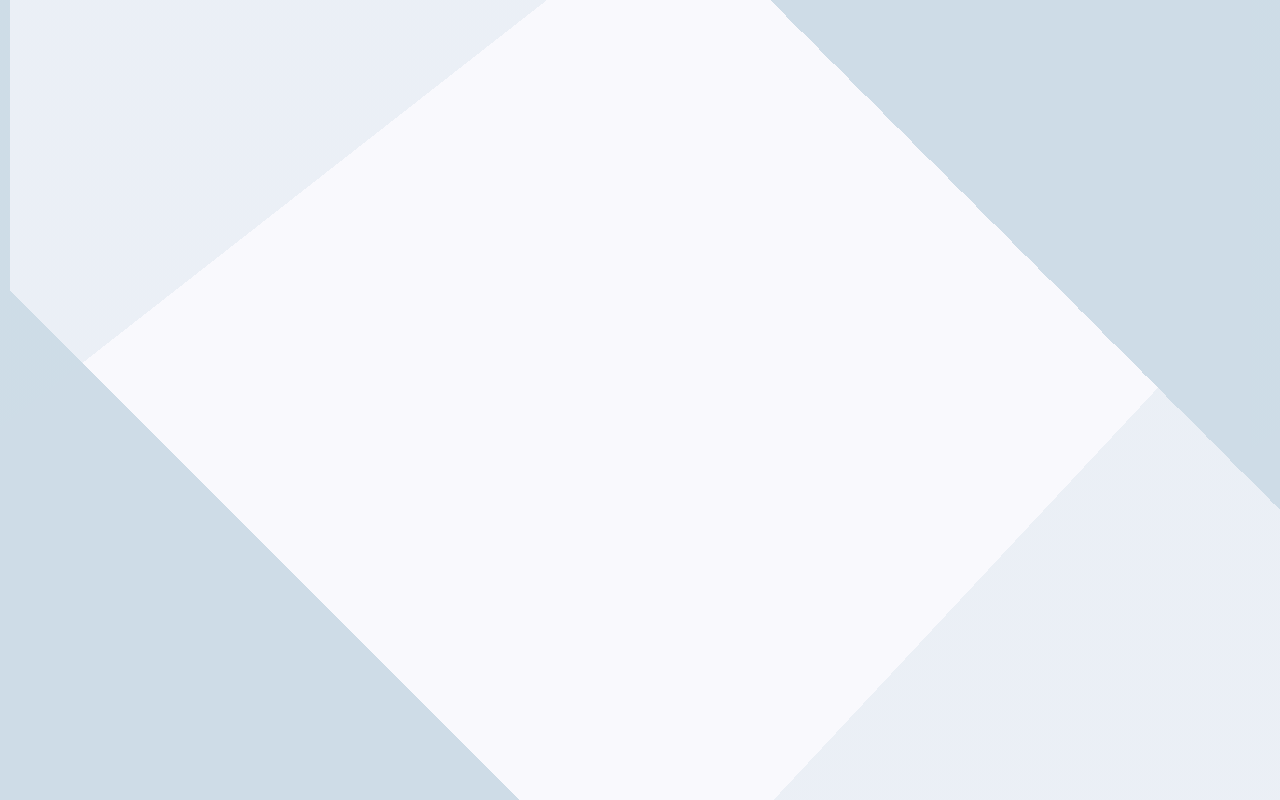
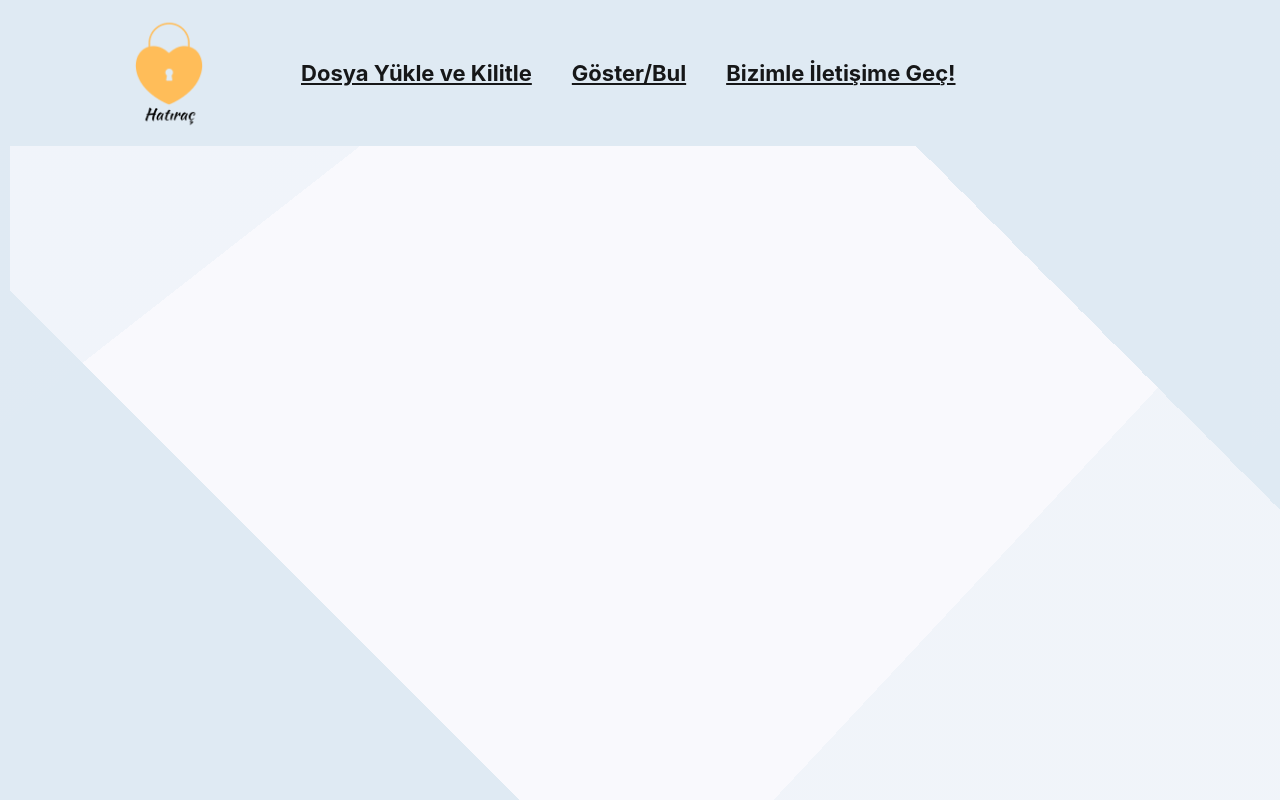
Before and after one commit to kagantemizkan/hatirac-frontend, a React (Create React App) app: page / in a window 1280 px wide. Before the commit this address had no page. Built offline with nearby package versions, Linux system fonts and the light colour scheme.

Commit message:
added home 1-header

```diff
--- a/public/index.html
+++ b/public/index.html
@@ -1,18 +1,28 @@
 <!DOCTYPE html>
 <html lang="tr">
+
 <head>
   <meta charset="utf-8" />
   <link rel="icon" href="./logo.png" />
   <meta name="viewport" content="width=device-width, initial-scale=1" />
-    <meta
-      name="description"
-      content="Hatıraç, Zaman Kapsülü, Anı Kilidi, Hatıra Kutusu, Anı Kutusu, Zaman Kutusu"
-    />
+  <meta name="description" content="Hatıraç, Zaman Kapsülü, Anı Kilidi, Hatıra Kutusu, Anı Kutusu, Zaman Kutusu" />
   <link rel="manifest" href="%PUBLIC_URL%/manifest.json" />
-    <link rel="stylesheet" href="https://cdn.jsdelivr.net/npm/bootstrap@4.6.2/dist/css/bootstrap.min.css" integrity="sha384-xOolHFLEh07PJGoPkLv1IbcEPTNtaed2xpHsD9ESMhqIYd0nLMwNLD69Npy4HI+N" crossorigin="anonymous">
+  <link rel="stylesheet" href="https://cdn.jsdelivr.net/npm/bootstrap@4.6.2/dist/css/bootstrap.min.css"
+    integrity="sha384-xOolHFLEh07PJGoPkLv1IbcEPTNtaed2xpHsD9ESMhqIYd0nLMwNLD69Npy4HI+N" crossorigin="anonymous">
   <title>Hatıraç</title>
 </head>
+
 <body>
   <div id="root"></div>
+  <script src="https://code.jquery.com/jquery-3.3.1.slim.min.js"
+    integrity="sha384-q8i/X+965DzO0rT7abK41JStQIAqVgRVzpbzo5smXKp4YfRvH+8abtTE1Pi6jizo"
+    crossorigin="anonymous"></script>
+  <script src="https://cdn.jsdelivr.net/npm/popper.js@1.14.3/dist/umd/popper.min.js"
+    integrity="sha384-ZMP7rVo3mIykV+2+9J3UJ46jBk0WLaUAdn689aCwoqbBJiSnjAK/l8WvCWPIPm49"
+    crossorigin="anonymous"></script>
+  <script src="https://cdn.jsdelivr.net/npm/bootstrap@4.1.3/dist/js/bootstrap.min.js"
+    integrity="sha384-ChfqqxuZUCnJSK3+MXmPNIyE6ZbWh2IMqE241rYiqJxyMiZ6OW/JmZQ5stwEULTy"
+    crossorigin="anonymous"></script>
 </body>
+
 </html>
--- a/src/components/App.js
+++ b/src/components/App.js
@@ -3,11 +3,13 @@ import ShowFiles from './pages/ShowFiles';
 import ShowFilesWithId from "./pages/ShowFilesWithId";
 import FileUploader from "./pages/FileUploader";
 import '../styles/app.css'
+import Home from "./pages/Home";
 
 function App() {
   return (
     <>
     <Routes>
+        <Route path='/' element={<Home />} />
         <Route path='/upload' element={<FileUploader />} />
         <Route path='/show' element={<ShowFiles />} />
         <Route path='/show/:id' element={<ShowFilesWithId />} />
--- /dev/null
+++ b/src/components/HomeComponents/Header.js
@@ -0,0 +1,34 @@
+/* eslint-disable jsx-a11y/anchor-is-valid */
+import React from 'react'
+import LogoText from '../../images/logoText.png'
+import '../../styles/HomeStyles/header.scss'
+
+const Header = () => {
+    return (
+        <nav className="navbar navbar-expand-lg navbar-light bg-lightBlue">
+            <div className='container'>
+                <a className="navbar-brand ml-4" href="/">
+                    <img src={LogoText} width="120" alt="" />
+                </a>
+                <button className="navbar-toggler" type="button" data-toggle="collapse" data-target="#navbarSupportedContent" aria-controls="navbarSupportedContent" aria-expanded="false" aria-label="Toggle navigation">
+                    <span className="navbar-toggler-icon"></span>
+                </button>
+                <div className="collapse navbar-collapse" id="navbarSupportedContent">
+                    <ul className="navbar-nav ml-4 mr-auto">
+                        <li className="nav-item active">
+                            <a className="nav-link ml-4" href="/upload">Dosya Yükle ve Kilitle</a>
+                        </li>
+                        <li className="nav-item ml-4 active">
+                            <a className="nav-link" href="/show">Göster/Bul</a>
+                        </li>
+                        <li className="nav-item ml-4 active">
+                            <a className="nav-link" href="https://wa.me/905379239309">Bizimle İletişime Geç!</a>
+                        </li>
+                    </ul>
+                </div>
+            </div>
+        </nav>
+    )
+}
+
+export default Header
--- /dev/null
+++ b/src/components/pages/Home.js
@@ -0,0 +1,12 @@
+import React from 'react'
+import Header from '../HomeComponents/Header'
+
+const Home = () => {
+  return (
+    <header>
+      <Header />
+    </header>
+  )
+}
+
+export default Home
--- /dev/null
+++ b/src/styles/HomeStyles/header.scss
@@ -0,0 +1,16 @@
+.bg-lightBlue {
+    background-color: #dfeaf3;
+}
+
+.nav-link {
+    font-size: 22px;
+    font-weight: 700;
+    text-decoration: underline;
+    border-radius: 8px;
+    transition: .2s all !important;
+
+    &:hover {
+        text-decoration: none !important;
+        color: #f19a16!important;
+    }
+}
--- a/src/styles/app.css
+++ b/src/styles/app.css
@@ -1,6 +1,6 @@
 body {
     background-color: #f9f9fd;
     opacity: 1;
-    background: linear-gradient(142deg, #cedce755 25%, transparent 25%) -29px 0/ 58px 58px, linear-gradient(225deg, #cedce7 25%, transparent 25%) 10px 0/ 58px 58px, linear-gradient(313deg, #cedce755 25%, transparent 25%) 0px 0/ 58px 58px, linear-gradient(45deg, #cedce7 25%, #f9f9fd 25%) 0px 0/ 58px 58px;
+    background: linear-gradient(142deg, #dfeaf355 25%, transparent 25%) -29px 0/ 58px 58px, linear-gradient(225deg, #dfeaf3 25%, transparent 25%) 10px 0/ 58px 58px, linear-gradient(313deg, #dfeaf355 25%, transparent 25%) 0px 0/ 58px 58px, linear-gradient(45deg, #dfeaf3 25%, #f9f9fd 25%) 0px 0/ 58px 58px;
     background-size: cover;
 }
```
Lines whose indentation alone changed are shown as unchanged.
